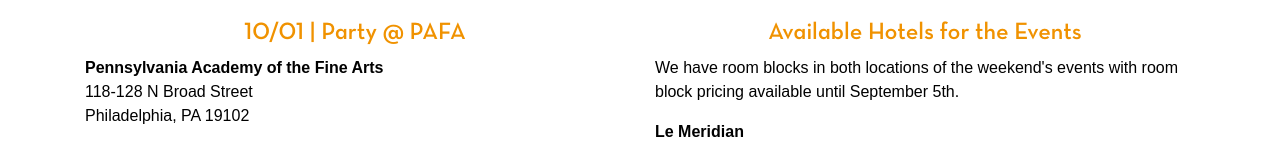
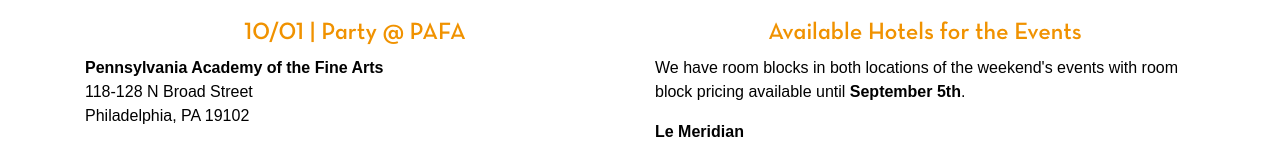
Before and after one commit to Chrisell/chris-and-sumita, a React (Create React App) app: page /events in a window 1280 px wide. Shown: the part 268-414 px from the top of the page. Built offline with nearby package versions, Linux system fonts and the light colour scheme.

Commit message:
Hotel date bolded

```diff
--- a/src/EventsPage.js
+++ b/src/EventsPage.js
@@ -77,7 +77,7 @@
                     </Col>
                     <Col>
                         <h4>Available Hotels for the Events</h4>
-                        <p>We have room blocks in both locations of the weekend's events with room block pricing available until September 5th.</p>
+                        <p>We have room blocks in both locations of the weekend's events with room block pricing available until <b>September 5th</b>.</p>
                         <p><b>Le Meridian</b><br />1421 Arch Street<br />Philadelphia, Pennsylvania 19102<br />215.422.8200<br/>$145/night</p>
                             <p>The Le Meridian is around the corner from our Friday Event venue, the Pennsylvania Academy of Fine Arts (PAFA).<br/>
                             Rooms are available in Single King or 2 Double room options.<br/></p>
```
